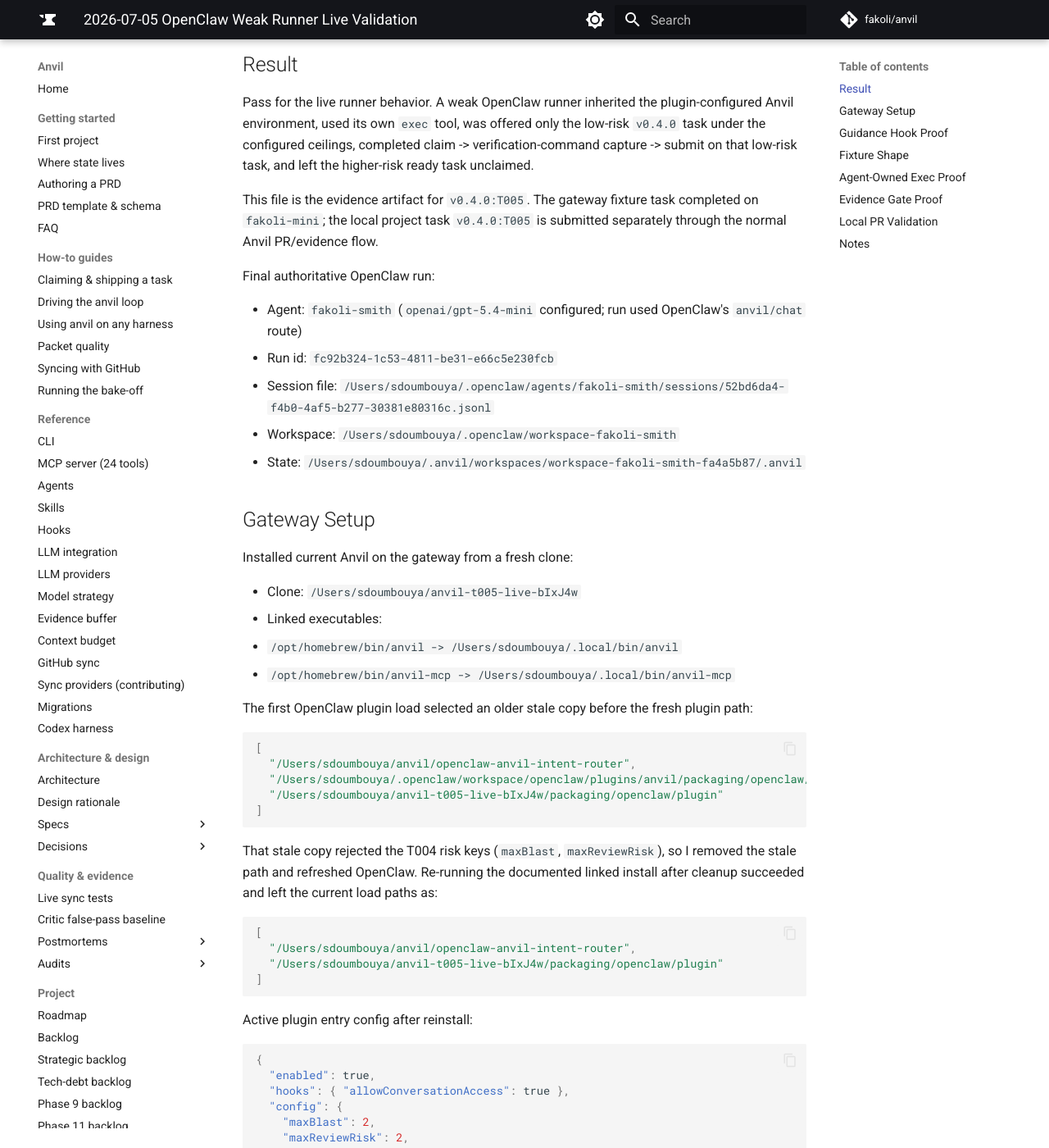
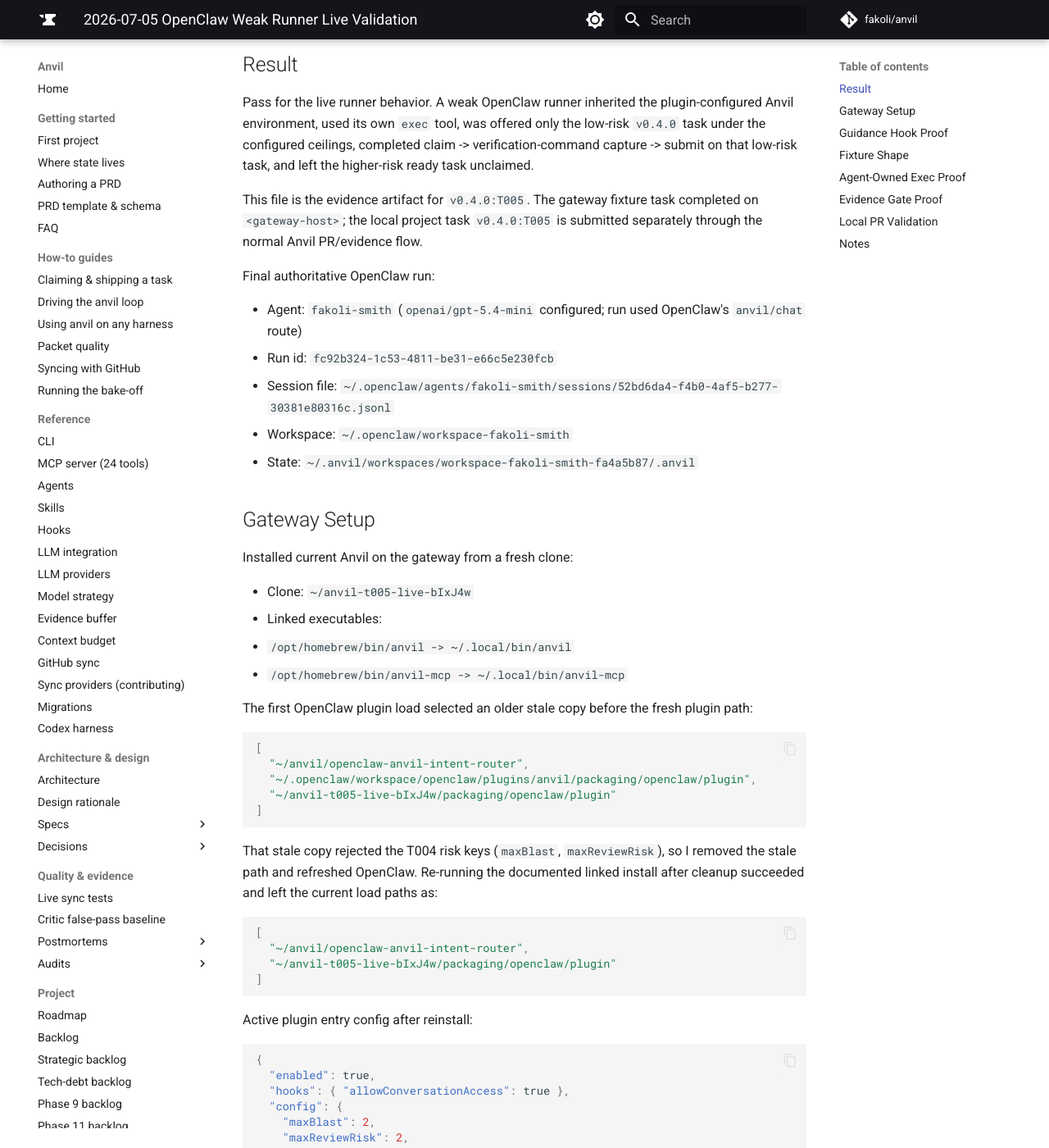
Before and after one commit to fakoli/anvil, an MkDocs documentation site: the page built from docs/findings/2026-07-05-openclaw-weak-runner.md, in a window 1280 px wide and 1400 px high, scrolled down 267 px. Shown: the whole window at 82% size. Built offline with MkDocs 1.6.1 and Material for MkDocs 9.7.7, drawn with Linux system fonts in a browser that asks for light colours; comment, search, counter and statistics services are not loaded; some of the changed text lies outside the part shown.

Commit message:
docs: scrub personal machine paths and hostnames from public docs (item 9)
Co-Authored-By: Claude Fable 5 <noreply@anthropic.com>
Claude-Session: https://claude.ai/code/session_012BApTD18fkksMf92ZVBoh5

````diff
--- a/docs/findings/2026-07-05-openclaw-weak-runner.md
+++ b/docs/findings/2026-07-05-openclaw-weak-runner.md
@@ -2,7 +2,7 @@
 
 Task: `v0.4.0:T005` - End-to-end low-ceiling weak OpenClaw runner on Fakoli mini.
 
-Host: `fakoli-mini` (`Darwin Mac 27.0.0`, arm64)
+Host: `<gateway-host>` (`Darwin Mac 27.0.0`, arm64)
 
 ## Result
 
@@ -13,34 +13,34 @@ claim -> verification-command capture -> submit on that low-risk task, and left
 the higher-risk ready task unclaimed.
 
 This file is the evidence artifact for `v0.4.0:T005`. The gateway fixture task
-completed on `fakoli-mini`; the local project task `v0.4.0:T005` is submitted
+completed on `<gateway-host>`; the local project task `v0.4.0:T005` is submitted
 separately through the normal Anvil PR/evidence flow.
 
 Final authoritative OpenClaw run:
 
 - Agent: `fakoli-smith` (`openai/gpt-5.4-mini` configured; run used OpenClaw's `anvil/chat` route)
 - Run id: `fc92b324-1c53-4811-be31-e66c5e230fcb`
-- Session file: `/Users/sdoumbouya/.openclaw/agents/fakoli-smith/sessions/52bd6da4-f4b0-4af5-b277-30381e80316c.jsonl`
-- Workspace: `/Users/sdoumbouya/.openclaw/workspace-fakoli-smith`
-- State: `/Users/sdoumbouya/.anvil/workspaces/workspace-fakoli-smith-fa4a5b87/.anvil`
+- Session file: `~/.openclaw/agents/fakoli-smith/sessions/52bd6da4-f4b0-4af5-b277-30381e80316c.jsonl`
+- Workspace: `~/.openclaw/workspace-fakoli-smith`
+- State: `~/.anvil/workspaces/workspace-fakoli-smith-fa4a5b87/.anvil`
 
 ## Gateway Setup
 
 Installed current Anvil on the gateway from a fresh clone:
 
-- Clone: `/Users/sdoumbouya/anvil-t005-live-bIxJ4w`
+- Clone: `~/anvil-t005-live-bIxJ4w`
 - Linked executables:
-  - `/opt/homebrew/bin/anvil -> /Users/sdoumbouya/.local/bin/anvil`
-  - `/opt/homebrew/bin/anvil-mcp -> /Users/sdoumbouya/.local/bin/anvil-mcp`
+  - `/opt/homebrew/bin/anvil -> ~/.local/bin/anvil`
+  - `/opt/homebrew/bin/anvil-mcp -> ~/.local/bin/anvil-mcp`
 
 The first OpenClaw plugin load selected an older stale copy before the fresh
 plugin path:
 
 ```json
 [
-  "/Users/sdoumbouya/anvil/openclaw-anvil-intent-router",
-  "/Users/sdoumbouya/.openclaw/workspace/openclaw/plugins/anvil/packaging/openclaw/plugin",
-  "/Users/sdoumbouya/anvil-t005-live-bIxJ4w/packaging/openclaw/plugin"
+  "~/anvil/openclaw-anvil-intent-router",
+  "~/.openclaw/workspace/openclaw/plugins/anvil/packaging/openclaw/plugin",
+  "~/anvil-t005-live-bIxJ4w/packaging/openclaw/plugin"
 ]
 ```
 
@@ -50,8 +50,8 @@ install after cleanup succeeded and left the current load paths as:
 
 ```json
 [
-  "/Users/sdoumbouya/anvil/openclaw-anvil-intent-router",
-  "/Users/sdoumbouya/anvil-t005-live-bIxJ4w/packaging/openclaw/plugin"
+  "~/anvil/openclaw-anvil-intent-router",
+  "~/anvil-t005-live-bIxJ4w/packaging/openclaw/plugin"
 ]
 ```
 
@@ -105,7 +105,7 @@ workspace returned `prependSystemContext`:
 ```
 
 The same workspace also passed the runtime probe used by the hook:
-`anvil status --json --cwd /Users/sdoumbouya/.openclaw/workspace-fakoli-smith`
+`anvil status --json --cwd ~/.openclaw/workspace-fakoli-smith`
 returned `ok: true`.
 
 ## Fixture Shape
@@ -120,7 +120,7 @@ After the low-risk task was submitted, the same workspace still showed the
 high-risk task was ready and would be offered without ceilings:
 
 ```text
-anvil next --prd v0.4.0 --json --cwd /Users/sdoumbouya/.openclaw/workspace-fakoli-smith
+anvil next --prd v0.4.0 --json --cwd ~/.openclaw/workspace-fakoli-smith
 -> task.id: v0.4.0:T002
 -> task.status: ready
 -> scores.blast_radius: 5
@@ -130,7 +130,7 @@ anvil next --prd v0.4.0 --json --cwd /Users/sdoumbouya/.openclaw/workspace-fakol
 With the plugin-equivalent env ceiling, no task was offered:
 
 ```text
-ANVIL_PRD=v0.4.0 ANVIL_MAX_BLAST=2 ANVIL_MAX_REVIEW_RISK=2 anvil next --json --cwd /Users/sdoumbouya/.openclaw/workspace-fakoli-smith
+ANVIL_PRD=v0.4.0 ANVIL_MAX_BLAST=2 ANVIL_MAX_REVIEW_RISK=2 anvil next --json --cwd ~/.openclaw/workspace-fakoli-smith
 -> task: null
 -> withheld_reason: risk_ceiling
 ```
@@ -139,19 +139,19 @@ ANVIL_PRD=v0.4.0 ANVIL_MAX_BLAST=2 ANVIL_MAX_REVIEW_RISK=2 anvil next --json --c
 
 Selected raw session excerpts from
 `52bd6da4-f4b0-4af5-b277-30381e80316c.jsonl` show the runner used OpenClaw's
-own `exec` tool with cwd `/Users/sdoumbouya/.openclaw/workspace-fakoli-smith`.
+own `exec` tool with cwd `~/.openclaw/workspace-fakoli-smith`.
 
 Tool calls:
 
 ```json
-{"line":10,"toolCall":"exec","command":"env | sort | grep '^ANVIL_'","workdir":"/Users/sdoumbouya/.openclaw/workspace-fakoli-smith","shell":true}
-{"line":12,"toolCall":"exec","command":"anvil next --json","workdir":"/Users/sdoumbouya/.openclaw/workspace-fakoli-smith"}
-{"line":14,"toolCall":"exec","command":"anvil claim v0.4.0:T001 --actor agent --json","workdir":"/Users/sdoumbouya/.openclaw/workspace-fakoli-smith"}
-{"line":16,"toolCall":"exec","command":"mkdir -p docs && printf 'T005 weak OpenClaw runner proof\\n' > docs/low-risk-note.md","workdir":"/Users/sdoumbouya/.openclaw/workspace-fakoli-smith","shell":true}
-{"line":18,"toolCall":"exec","command":"python3 -m pytest --version || true","workdir":"/Users/sdoumbouya/.openclaw/workspace-fakoli-smith","shell":true}
-{"line":24,"toolCall":"exec","command":"anvil submit v0.4.0:T001 --actor agent --commands \"python3 -m pytest --version || true\" --files-changed docs/low-risk-note.md --json","workdir":"/Users/sdoumbouya/.openclaw/workspace-fakoli-smith"}
-{"line":26,"toolCall":"exec","command":"anvil next --json","workdir":"/Users/sdoumbouya/.openclaw/workspace-fakoli-smith"}
-{"line":28,"toolCall":"exec","command":"anvil show v0.4.0:T002 --json","workdir":"/Users/sdoumbouya/.openclaw/workspace-fakoli-smith"}
+{"line":10,"toolCall":"exec","command":"env | sort | grep '^ANVIL_'","workdir":"~/.openclaw/workspace-fakoli-smith","shell":true}
+{"line":12,"toolCall":"exec","command":"anvil next --json","workdir":"~/.openclaw/workspace-fakoli-smith"}
+{"line":14,"toolCall":"exec","command":"anvil claim v0.4.0:T001 --actor agent --json","workdir":"~/.openclaw/workspace-fakoli-smith"}
+{"line":16,"toolCall":"exec","command":"mkdir -p docs && printf 'T005 weak OpenClaw runner proof\\n' > docs/low-risk-note.md","workdir":"~/.openclaw/workspace-fakoli-smith","shell":true}
+{"line":18,"toolCall":"exec","command":"python3 -m pytest --version || true","workdir":"~/.openclaw/workspace-fakoli-smith","shell":true}
+{"line":24,"toolCall":"exec","command":"anvil submit v0.4.0:T001 --actor agent --commands \"python3 -m pytest --version || true\" --files-changed docs/low-risk-note.md --json","workdir":"~/.openclaw/workspace-fakoli-smith"}
+{"line":26,"toolCall":"exec","command":"anvil next --json","workdir":"~/.openclaw/workspace-fakoli-smith"}
+{"line":28,"toolCall":"exec","command":"anvil show v0.4.0:T002 --json","workdir":"~/.openclaw/workspace-fakoli-smith"}
 ```
 
 Environment observed inside the runner:
@@ -216,7 +216,7 @@ Session line 25 recorded the submit result:
 ```
 
 Gateway event rows from
-`/Users/sdoumbouya/.anvil/workspaces/workspace-fakoli-smith-fa4a5b87/.anvil/events.jsonl`:
+`~/.anvil/workspaces/workspace-fakoli-smith-fa4a5b87/.anvil/events.jsonl`:
 
 ```json
 {"line":32,"action":"claim.created","actor":"agent","target_id":"C1AD7E8D8","task_id":"v0.4.0:T001"}
````
Also changed, not shown: docs/plans/2026-05-25-phase-9.md (+1 -1 lines).
